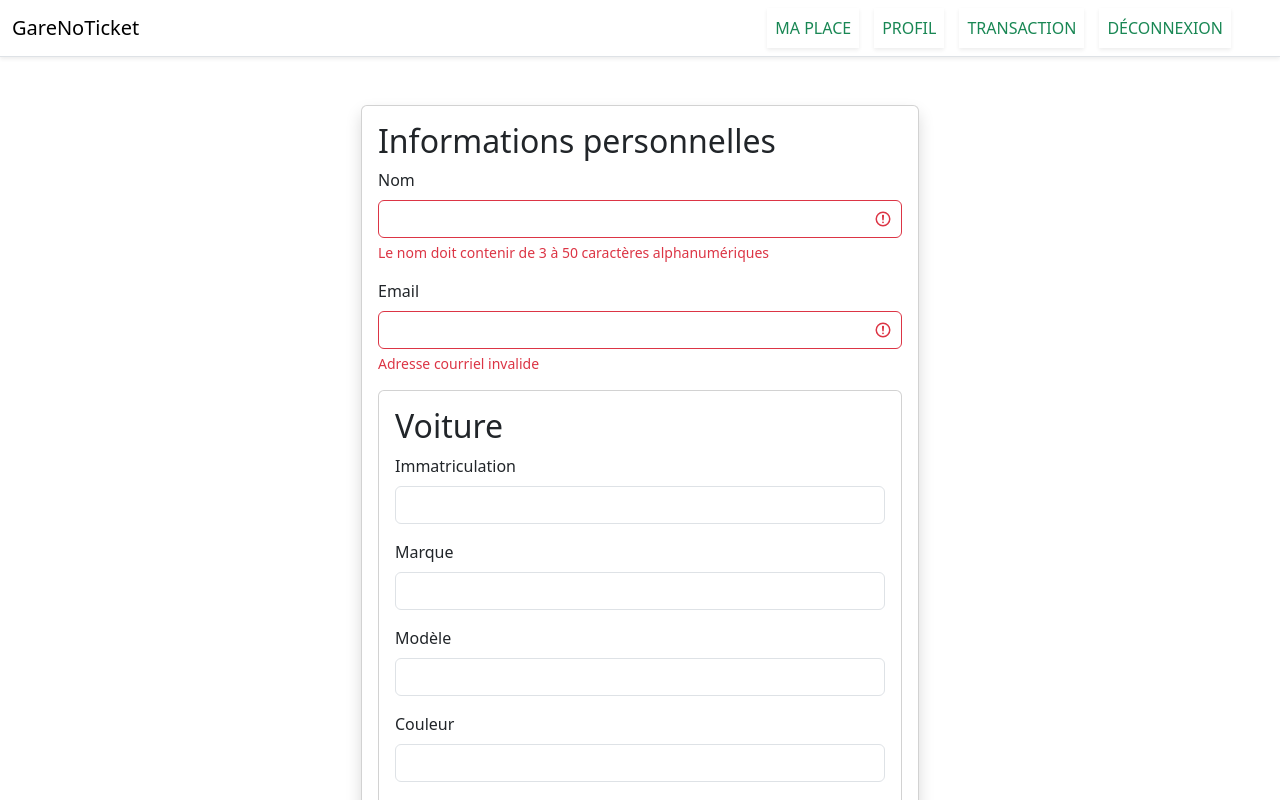
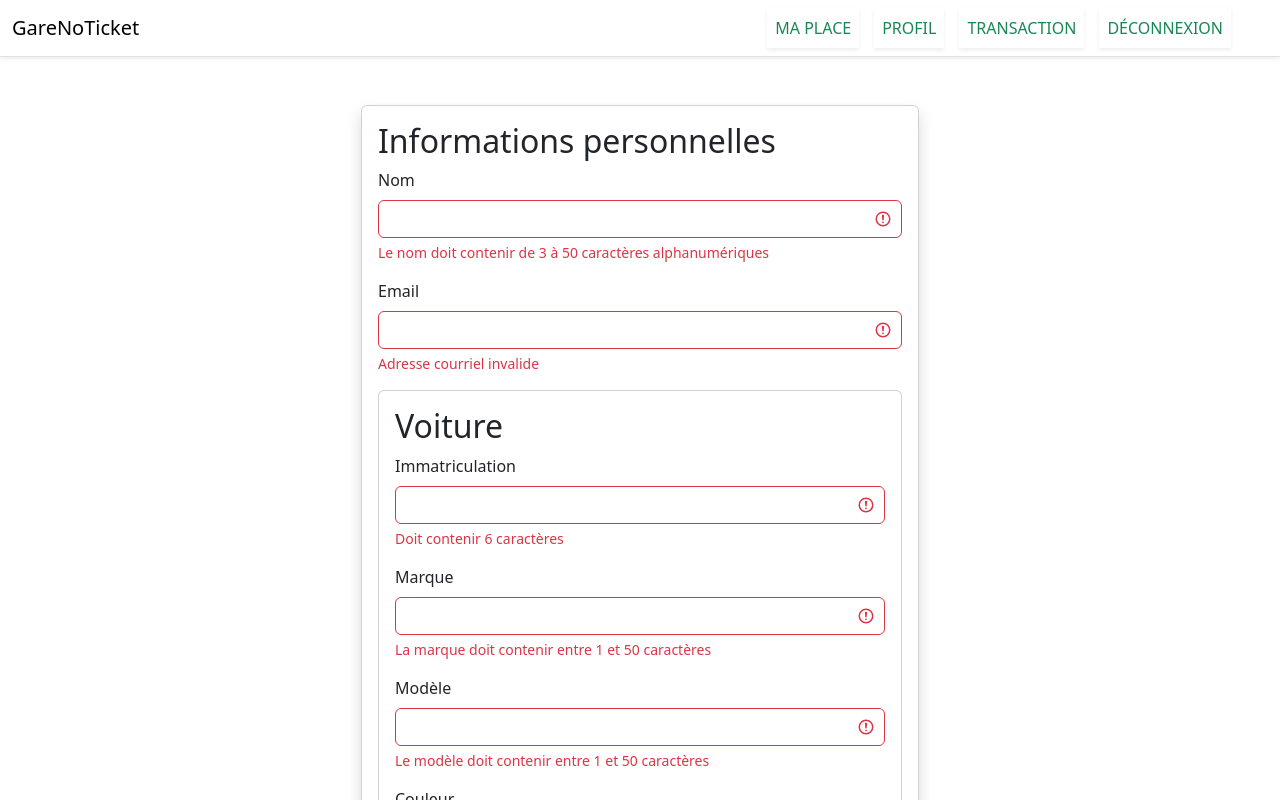
Before and after one commit to AlexVachon/TP3_AppWeb_VUE, a Vue app: page /profil in a window 1280 px wide. Shown: the top 800 px of the page. Built offline with nearby package versions, Linux system fonts and the light colour scheme; no server answers; sample sign-in values are in the browser's storage.

Commit message:
Changement validation

```diff
--- a/src/views/Profil.vue
+++ b/src/views/Profil.vue
@@ -4,60 +4,64 @@
             <div class="card-body">
                 <form @submit.prevent="updateProfile">
                     <section>
-                        <h2>Informations personnelles</h2>
-                        <div v-if="userValidationMessage" class="alert alert-info w-75" role="alert">
-                            {{ userValidationMessage }}
+                        <div class="d-flex align-items-center justify-content-between">
+                            <h2>Informations personnelles</h2>
+                            <div v-if="userValidationMessage" class="text-info">
+                                {{ userValidationMessage }}
+                            </div>
                         </div>
                         <div class="mb-3">
                             <label for="name" class="form-label">Nom</label>
                             <input type="text" class="form-control" v-model="userInfo.name" id="name"
-                                :class="{ 'is-invalid': !validateName() }" />
+                                :class="{ 'is-invalid': !validateName(), 'is-valid': validateName() }" />
                             <div v-if="!validateName()" class="invalid-feedback">Le nom doit contenir de 3 à 50 caractères
                                 alphanumériques</div>
                         </div>
                         <div class="mb-3">
                             <label for="email" class="form-label">Email</label>
                             <input type="email" class="form-control" v-model="userInfo.email" id="email"
-                                :class="{ 'is-invalid': !validateEmail() }" />
+                                :class="{ 'is-invalid': !validateEmail(), 'is-valid': validateEmail()}" />
                             <div v-if="!validateEmail()" class="invalid-feedback">Adresse courriel invalide</div>
                         </div>
                     </section>
 
                     <section class="card">
                         <div class="card-body">
-                            <h2>Voiture</h2>
-                            <div v-if="carValidationMessage" class="alert alert-info w-75" role="alert">
-                                {{ carValidationMessage }}
+                            <div class="d-flex align-items-center justify-content-between">
+                                <h2>Voiture</h2>
+                                <div v-if="carValidationMessage" class="text-info">
+                                    {{ carValidationMessage }}
+                                </div>
                             </div>
                             <div class="mb-3">
                                 <label for="licensePlate" class="form-label">Immatriculation</label>
                                 <input type="text" class="form-control" v-model="carInfo.licensePlate" id="licensePlate"
-                                    :class="{ 'is-invalid': carInfo.licensePlate && !validateLicensePlate() }" />
-                                <div v-if="carInfo.licensePlate && !validateLicensePlate()" class="invalid-feedback">
+                                    :class="{ 'is-invalid':!validateLicensePlate(), 'is-valid': validateLicensePlate()}" />
+                                <div v-if="!validateLicensePlate()" class="invalid-feedback">
                                     Doit contenir 6 caractères
                                 </div>
                             </div>
                             <div class="mb-3">
                                 <label for="brand" class="form-label">Marque</label>
                                 <input type="text" class="form-control" v-model="carInfo.brand" id="brand"
-                                    :class="{ 'is-invalid': carInfo.brand && !validateBrand() }" />
-                                <div v-if="carInfo.brand && !validateBrand()" class="invalid-feedback">
+                                    :class="{ 'is-invalid': !validateBrand(), 'is-valid': validateBrand() }" />
+                                <div v-if="!validateBrand()" class="invalid-feedback">
                                     La marque doit contenir entre 1 et 50 caractères
                                 </div>
                             </div>
                             <div class="mb-3">
                                 <label for="model" class="form-label">Modèle</label>
                                 <input type="text" class="form-control" v-model="carInfo.model" id="model"
-                                    :class="{ 'is-invalid': carInfo.model && !validateModel() }" />
-                                <div v-if="carInfo.model && !validateModel()" class="invalid-feedback">
+                                    :class="{ 'is-invalid': !validateModel(), 'is-valid': validateModel() }" />
+                                <div v-if="!validateModel()" class="invalid-feedback">
                                     Le modèle doit contenir entre 1 et 50 caractères
                                 </div>
                             </div>
                             <div class="mb-3">
                                 <label for="color" class="form-label">Couleur</label>
                                 <input type="text" class="form-control" v-model="carInfo.color" id="color"
-                                    :class="{ 'is-invalid': carInfo.color && !validateColor() }" />
-                                <div v-if="carInfo.color && !validateColor()" class="invalid-feedback">
+                                    :class="{ 'is-invalid': !validateColor(), 'is-valid': validateColor() }" />
+                                <div v-if="!validateColor()" class="invalid-feedback">
                                     La couleur doit contenir entre 3 et 50 caractères
                                 </div>
                             </div>
@@ -114,6 +118,8 @@ export default {
                     this.carInfo.model = data.user.voiture.modele;
                     this.carInfo.color = data.user.voiture.couleur;
                     this.carInfo.brand = data.user.voiture.marque;
+                }else{
+                    this.carValidationMessage = "Aucune voiture !"
                 }
             })
             .catch(error => console.error('Erreur lors de la récupération des informations de l\'utilisateur', error));
@@ -154,6 +160,7 @@ export default {
                     return response.json()
                 })
                 .then(data => {
+                    console.log(data.message)
                     this.userValidationMessage = data.message
                 })
                 .catch(error => console.error('Erreur lors de la mise à jour du profil', error));
@@ -174,6 +181,7 @@ export default {
                     return response.json()
                 })
                 .then(data => {
+                    console.log(data.message)
                     this.carValidationMessage = data.message
                 })
                 .catch(error => console.error('Erreur lors de la récupération des informations de l\'utilisateur', error))
```
